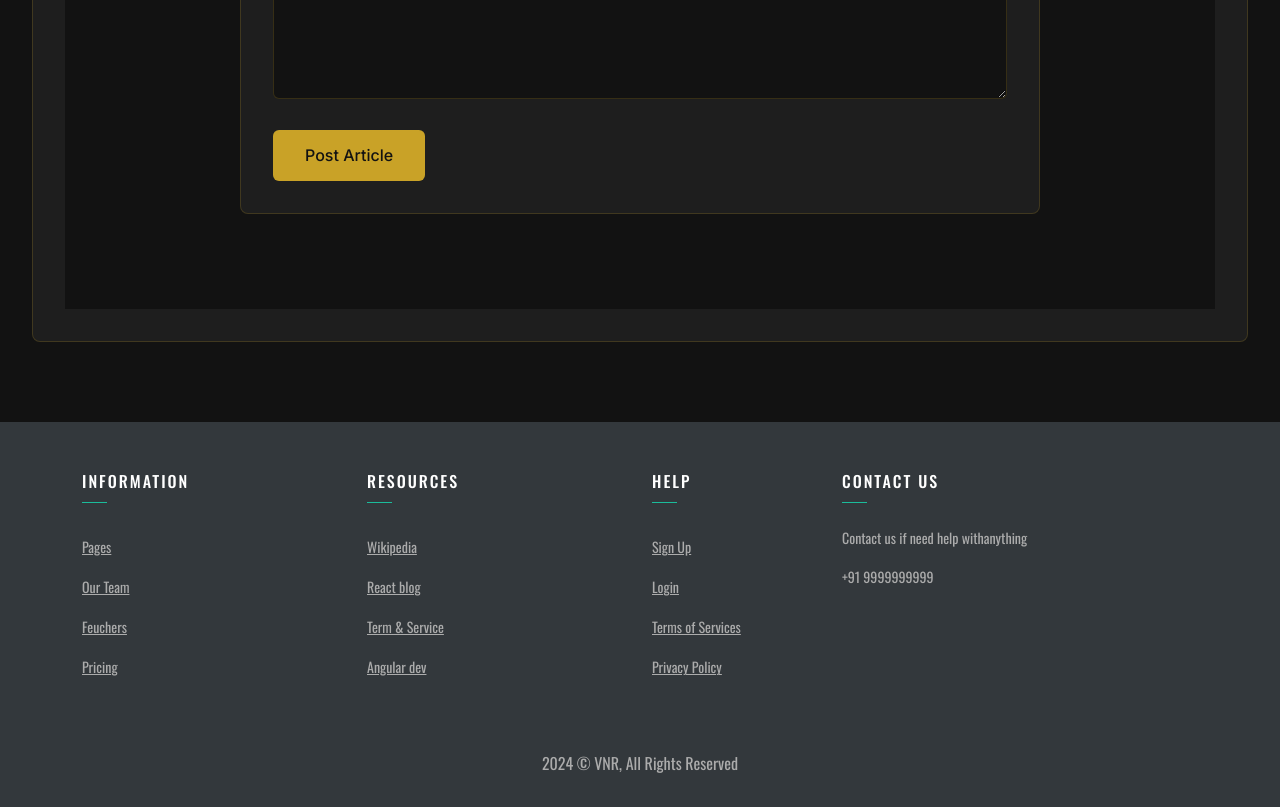
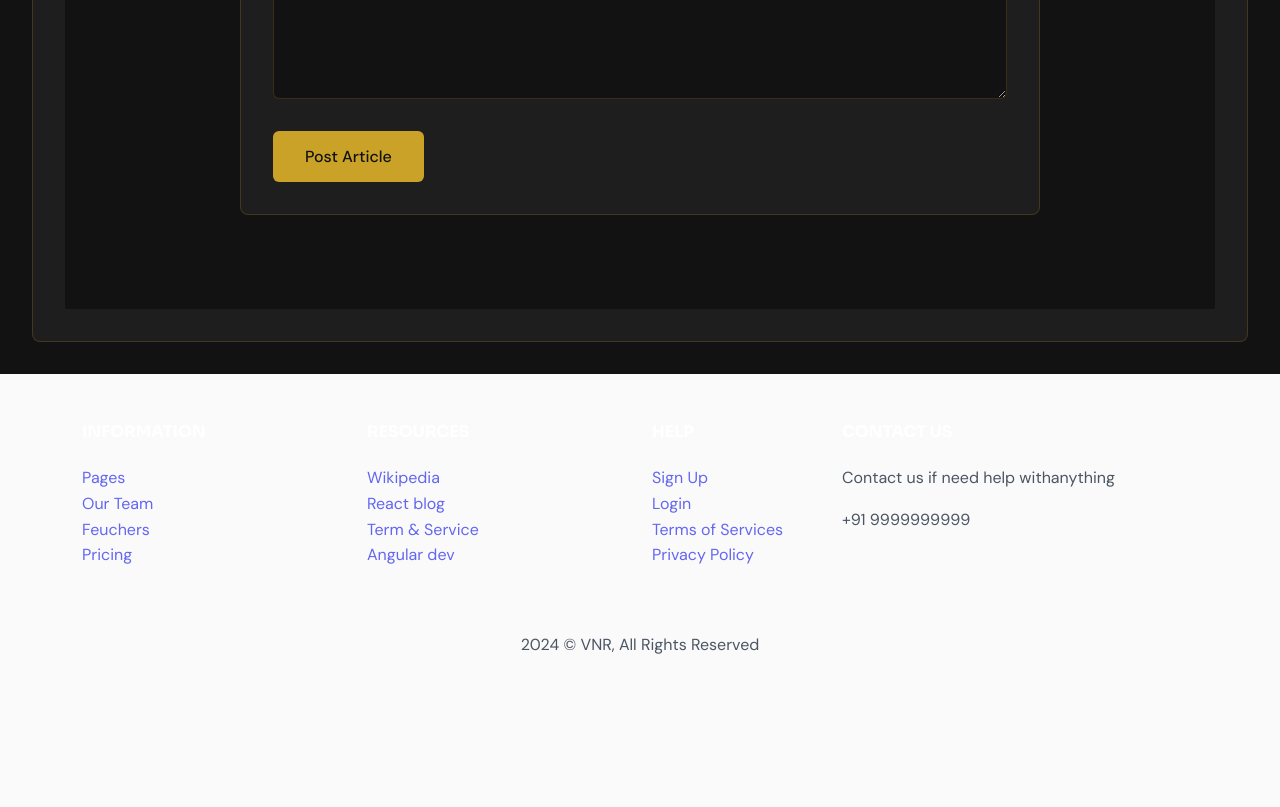
Before and after one commit to Navadeep6762/Blog-app, a React (Vite) app in the folder Client/: page /author-profile/1/article in a window 1280 px wide. Shown: the part 780-1587 px from the top of the page. After the commit the page ends 1437 px from the top, so only its background shows below. Built offline with nearby package versions, Linux system fonts and the light colour scheme; no server answers.

Commit message:
Update index.css

```diff
--- a/Client/src/index.css
+++ b/Client/src/index.css
@@ -1,368 +1,260 @@
-@import url('https://fonts.googleapis.com/css2?family=Inter:ital,opsz,wght@0,14..32,100..900;1,14..32,100..900&family=Oswald:wght@200..700&display=swap');
-@import url('https://fonts.googleapis.com/css2?family=Inter:ital,opsz,wght@0,14..32,100..900;1,14..32,100..900&family=Oswald:wght@200..700&display=swap');
+@import url('https://fonts.googleapis.com/css2?family=Sora:wght@100..800&family=DM+Sans:ital,opsz,wght@0,9..40,100..1000;1,9..40,100..1000&display=swap');
 
 * {
+    margin: 0;
     padding: 0;
-    margin: 0;
     box-sizing: border-box;
-    /* font-family: "Inter", sans-serif; */
-    font-family: "Oswald", serif;
+    font-family: 'DM Sans', -apple-system, BlinkMacSystemFont, 'Segoe UI', Roboto, Oxygen,
+        Ubuntu, Cantarell, 'Open Sans', 'Helvetica Neue', sans-serif;
 }
 
 :root {
-    --primary: #2563eb;
-    --primary-dark: #1d4ed8;
-    --secondary: #64748b;
-    --background: #f8fafc;
-    --surface: #ffffff;
-    --text-primary: #1e293b;
-    --text-secondary: #64748b;
-    --accent: #3b82f6;
-    --error: #ef4444;
-    --success: #22c55e;
-    --royal-blue: #002349;
-    --blue: #96C2DB;
-    --grey: #E5EDF1;
-    --white: #FFFFFF;
-    --cream: #FFFDF2;
-    --white-smoke: #F0F0F0;
-    --bright-red: #E7473C;
+    /* Main Colors */
+    --primary-color: #6366F1;
+    --primary-rgb: 99, 102, 241;
+    --secondary-color: #22D3EE;
+    --accent-color: #8B5CF6;
+
+    /* Background Colors */
+    --bg-color: #FAFAFA;
+    --bg-gradient: linear-gradient(135deg, #EEF2FF 0%, #F5F3FF 100%);
+    --accent-gradient: linear-gradient(135deg, #6366F1 0%, #8B5CF6 100%);
+
+    /* Text Colors */
+    --text-primary: #1F2937;
+    --text-secondary: #4B5563;
+    --text-light: #9CA3AF;
+
+    /* UI Colors */
+    --success-color: #10B981;
+    --warning-color: #F59E0B;
+    --error-color: #EF4444;
+    --info-color: #3B82F6;
+
+    /* Component Colors */
+    --card-bg: #FFFFFF;
+    --tag-bg: rgba(99, 102, 241, 0.1);
+    --border-color: #E5E7EB;
+
+    /* Spacing */
+    --spacing-xs: 0.25rem;
+    --spacing-sm: 0.5rem;
+    --spacing-md: 1rem;
+    --spacing-lg: 1.5rem;
+    --spacing-xl: 2rem;
 }
 
 body {
-    margin: 0;
-    padding: 0;
-    background: var(--background);
+    background: var(--bg-color);
     color: var(--text-primary);
-    font-family: 'Inter', -apple-system, BlinkMacSystemFont, 'Segoe UI', Roboto, Oxygen,
-        Ubuntu, Cantarell, 'Open Sans', 'Helvetica Neue', sans-serif;
     line-height: 1.6;
+    font-size: 16px;
+    overflow-x: hidden;
 }
 
-#root {
-    min-height: 100vh;
-    background: #121212;
+h1, h2, h3, h4, h5, h6 {
+    font-family: 'Sora', sans-serif;
+    font-weight: 700;
+    line-height: 1.2;
+    margin-bottom: var(--spacing-md);
+    color: var(--text-primary);
 }
 
-.header {
-    margin-bottom: 50px;
-    background: linear-gradient(135deg, var(--primary) 0%, var(--primary-dark) 100%);
-    padding: 2rem 0;
-    box-shadow: 0 4px 6px -1px rgb(0 0 0 / 0.1);
+h1 { font-size: 3rem; }
+h2 { font-size: 2.5rem; }
+h3 { font-size: 2rem; }
+h4 { font-size: 1.5rem; }
+h5 { font-size: 1.25rem; }
+h6 { font-size: 1rem; }
+
+p {
+    margin-bottom: var(--spacing-md);
+    color: var(--text-secondary);
 }
 
-.header-text-quote {
-    color: var(--surface);
-    font-weight: 500;
+a {
+    color: var(--primary-color);
+    text-decoration: none;
+    transition: all 0.3s ease;
 }
 
-.link {
-    color: var(--royal-blue);
-    text-decoration: none;
-    font-size: 1.4rem;
+a:hover {
+    color: var(--accent-color);
 }
 
-.set-width {
-    min-width: 250px;
-    text-align: start;
+/* Blog Post Styles */
+.blog-post {
+    max-width: 800px;
+    margin: 0 auto;
+    padding: var(--spacing-xl);
+    background: var(--card-bg);
+    border-radius: 20px;
+    box-shadow: 0 4px 20px rgba(0, 0, 0, 0.05);
 }
 
-.home-page-content {
-    padding: 15px 0px;
+.blog-post img {
+    width: 100%;
+    border-radius: 12px;
+    margin: var(--spacing-lg) 0;
 }
 
-.home-page-content p {
-    text-align: justify;
-    font-size: 1.2rem;
-    padding: 20px 0px;
+.blog-header {
+    text-align: center;
+    margin-bottom: var(--spacing-xl);
 }
 
-.google-profile {
-    background-image: linear-gradient(to right top, #96c2db, #6d97b5, #486e91, #25476c, #002349);
-    margin: 0px 50px;
-    padding: 20px 0px;
-    color: var(--blue);
-    border-radius: 40px;
+.blog-meta {
+    display: flex;
+    align-items: center;
+    gap: var(--spacing-md);
+    color: var(--text-light);
+    font-size: 0.9rem;
+    margin-bottom: var(--spacing-lg);
 }
 
-.role {
-    max-width: 700px;
+/* Comment Section */
+.comment-section {
+    margin-top: var(--spacing-xl);
+    padding-top: var(--spacing-xl);
+    border-top: 1px solid var(--border-color);
 }
 
-.role-radio {
-    background-color: #d5cabd;
-    font-size: 1.2rem;
-    border-radius: 10px;
+.comment {
+    display: flex;
+    gap: var(--spacing-md);
+    padding: var(--spacing-lg);
+    background: var(--bg-color);
+    border-radius: 12px;
+    margin-bottom: var(--spacing-md);
 }
 
-.author-profile ul a.active {
-    background-image: -webkit-linear-gradient(top, #3498db, #2980b9);
-    background-image: -moz-linear-gradient(top, #3498db, #2980b9);
-    background-image: -ms-linear-gradient(top, #3498db, #2980b9);
-    background-image: -o-linear-gradient(top, #3498db, #2980b9);
-    background-image: linear-gradient(to bottom, #3498db, #2980b9);
-    -webkit-border-radius: 28;
-    -moz-border-radius: 28;
-    border-radius: 28px;
-
-    color: #ffffff;
-    font-size: 20px;
-    padding: 10px 20px 10px 20px;
-    text-decoration: none;
+.comment-content {
+    flex: 1;
 }
 
-.user-button {
-    text-align: left;
+/* Author Section */
+.author-section {
+    display: flex;
+    align-items: center;
+    gap: var(--spacing-md);
+    padding: var(--spacing-lg);
+    background: var(--bg-color);
+    border-radius: 12px;
+    margin: var(--spacing-xl) 0;
 }
 
-.user-button .role {
-    color: var(--cream);
-    background-color: goldenrod;
-
-    font-weight: 300;
-    font-family: "Inter", sans-serif;
-    padding: 1px;
-    font-size: 0.7rem;
-    border-radius: 7px;
-
+.author-info {
+    flex: 1;
 }
 
-.user-button .user-name {
-    color: var(--royal-blue);
-    font-size: 1.2rem;
-
+.author-bio {
+    color: var(--text-secondary);
+    font-size: 0.9rem;
+    margin-top: var(--spacing-sm);
 }
 
-.signout-btn {
-    border: 1px solid var(--error);
-    color: var(--error);
-    background-color: transparent;
-    padding: 0.5rem 1rem;
-    border-radius: 0.5rem;
+/* Navigation */
+.nav-link {
+    color: var(--text-primary);
     font-weight: 500;
-    cursor: pointer;
-    transition: all 0.2s ease;
-    font-size: 0.875rem;
+    padding: var(--spacing-sm) var(--spacing-md);
+    border-radius: 8px;
+    transition: all 0.3s ease;
 }
 
-.signout-btn:hover {
-    background-color: var(--error);
-    color: white;
+.nav-link:hover {
+    background: var(--tag-bg);
+    color: var(--primary-color);
 }
 
-/* article read button */
-.custom-btn {
-    background: var(--primary);
+.nav-link.active {
+    background: var(--primary-color);
     color: white;
-    padding: 0.75rem 1.5rem;
-    border-radius: 0.5rem;
-    font-weight: 500;
-    border: none;
-    cursor: pointer;
-    transition: background-color 0.2s ease;
-    text-decoration: none;
-    display: inline-block;
-    font-size: 1rem;
-    line-height: 1;
+    box-shadow: 0 2px 10px rgba(99, 102, 241, 0.2);
 }
 
-.custom-btn:hover {
-    background: var(--primary-dark);
+/* Utility Classes */
+.text-gradient {
+    background: var(--accent-gradient);
+    -webkit-background-clip: text;
+    -webkit-text-fill-color: transparent;
 }
 
-.custom-btn:active {
-    transform: translateY(1px);
+.bg-blur {
+    backdrop-filter: blur(10px);
+    -webkit-backdrop-filter: blur(10px);
 }
 
-/* article card box */
-.card {
-    background: var(--surface);
-    border-radius: 1rem;
-    box-shadow: 0 4px 6px -1px rgb(0 0 0 / 0.1), 0 2px 4px -2px rgb(0 0 0 / 0.1);
-    transition: transform 0.2s ease, box-shadow 0.2s ease;
-    overflow: hidden;
+.shadow-sm {
+    box-shadow: 0 2px 8px rgba(0, 0, 0, 0.05);
 }
 
-.card:hover {
-    transform: translateY(-2px);
-    box-shadow: 0 10px 15px -3px rgb(0 0 0 / 0.1), 0 4px 6px -4px rgb(0 0 0 / 0.1);
+.shadow-md {
+    box-shadow: 0 4px 20px rgba(0, 0, 0, 0.08);
 }
 
-
-
-.article-content {
-    text-indent: 2rem;
-    padding: 2rem;
-    background: var(--surface);
-    border-radius: 1rem;
-    box-shadow: 0 4px 6px -1px rgb(0 0 0 / 0.1);
-    line-height: 1.8;
+.shadow-lg {
+    box-shadow: 0 8px 30px rgba(0, 0, 0, 0.12);
 }
 
-.article-content::first-letter {
-    font-size: 2.5rem;
-    font-weight: 600;
-    color: var(--primary);
+/* Animations */
+@keyframes fadeIn {
+    from { opacity: 0; transform: translateY(20px); }
+    to { opacity: 1; transform: translateY(0); }
 }
 
-.add-article-btn {
-    background: var(--success);
-    color: white;
-    padding: 0.75rem 1.5rem;
-    border-radius: 0.5rem;
-    font-weight: 500;
-    border: none;
-    cursor: pointer;
-    transition: all 0.2s ease;
-    text-decoration: none;
-    display: inline-block;
-    font-size: 1rem;
-    box-shadow: 0 4px 6px -1px rgb(0 0 0 / 0.1);
+.animate-fade-in {
+    animation: fadeIn 0.5s ease forwards;
 }
 
-.add-article-btn:hover {
-    transform: translateY(-2px);
-    box-shadow: 0 10px 15px -3px rgb(0 0 0 / 0.1);
+/* Responsive Design */
+@media (max-width: 768px) {
+    :root {
+        --spacing-xl: 1.5rem;
+        --spacing-lg: 1rem;
+    }
+
+    h1 { font-size: 2.5rem; }
+    h2 { font-size: 2rem; }
+    h3 { font-size: 1.75rem; }
+
+    .blog-post {
+        padding: var(--spacing-lg);
+    }
+
+    .comment {
+        flex-direction: column;
+    }
 }
 
-.author-block {
-    background: linear-gradient(135deg, var(--primary) 0%, var(--primary-dark) 100%);
-    color: white;
-    padding: 2rem;
-    border-radius: 1rem;
-    box-shadow: 0 4px 6px -1px rgb(0 0 0 / 0.1);
-}
-
-.comments {
-    margin-top: 2rem;
-}
-
-.comments .user-name {
-    font-size: 1.1rem;
-    color: var(--text-primary);
-    font-weight: 500;
-}
-
-.comments .comment {
-    margin-left: 2rem;
-    font-size: 1rem;
-    color: var(--text-secondary);
-    padding: 1rem;
-    background: var(--background);
-    border-radius: 0.5rem;
-    margin-top: 0.5rem;
-}
-
-/* footer styles */
-.bg-footer {
-    background-color: #33383c;
-    padding: 50px 0 30px;
-}
-
-.footer-heading {
-    letter-spacing: 2px;
-}
-
-.footer-link a {
-    color: #acacac;
-    line-height: 40px;
-    font-size: 14px;
-    transition: all 0.5s;
-}
-
-.footer-link a:hover {
-    color: #1bbc9b;
-}
-
-.contact-info {
-    color: #acacac;
-    font-size: 14px;
-}
-
-.footer-social-icon {
-    font-size: 15px;
-    height: 34px;
-    width: 34px;
-    line-height: 34px;
-    border-radius: 3px;
-    text-align: center;
-    display: inline-block;
-}
-
-.facebook {
-    background-color: #4e71a8;
-    color: #ffffff;
-}
-
-.twitter {
-    background-color: #55acee;
-    color: #ffffff;
-}
-
-.google {
-    background-color: #d6492f;
-    color: #ffffff;
-}
-
-.apple {
-    background-color: #424041;
-    color: #ffffff;
-}
-
-.footer-alt {
-    color: #acacac;
-}
-
-.footer-heading {
-    position: relative;
-    padding-bottom: 12px;
-}
-
-.footer-heading:after {
-    content: '';
-    width: 25px;
-    border-bottom: 1px solid #FFF;
-    position: absolute;
-    left: 0;
-    bottom: 0;
-    display: block;
-    border-bottom: 1px solid #1bbc9b;
-}
-
-/* Smooth scrolling for the whole page */
-html {
-    scroll-behavior: smooth;
-}
-
-/* Modern scrollbar styling */
+/* Custom Scrollbar */
 ::-webkit-scrollbar {
     width: 8px;
 }
 
 ::-webkit-scrollbar-track {
-    background: var(--background);
+    background: var(--bg-color);
 }
 
 ::-webkit-scrollbar-thumb {
-    background: var(--secondary);
+    background: var(--primary-color);
     border-radius: 4px;
 }
 
 ::-webkit-scrollbar-thumb:hover {
-    background: var(--primary);
+    background: var(--accent-color);
 }
 
-/* Form elements styling */
-input, textarea, button {
-    font-family: 'Inter', sans-serif;
-    outline: none;
-    border: 1px solid var(--secondary);
-    border-radius: 0.5rem;
-    padding: 0.75rem 1rem;
-    transition: all 0.2s ease;
+/* Update card hover effect */
+.card:hover {
+    transform: translateY(-5px);
+    box-shadow: 0 8px 30px rgba(99, 102, 241, 0.15);
+    border-color: var(--primary-color);
 }
 
-input:focus, textarea:focus {
-    border-color: var(--primary);
-    box-shadow: 0 0 0 2px rgba(37, 99, 235, 0.1);
+/* Update button hover effect */
+.button:hover {
+    transform: translateY(-2px);
+    box-shadow: 0 4px 15px rgba(99, 102, 241, 0.3);
+    background: #5558E6;
 }
```
